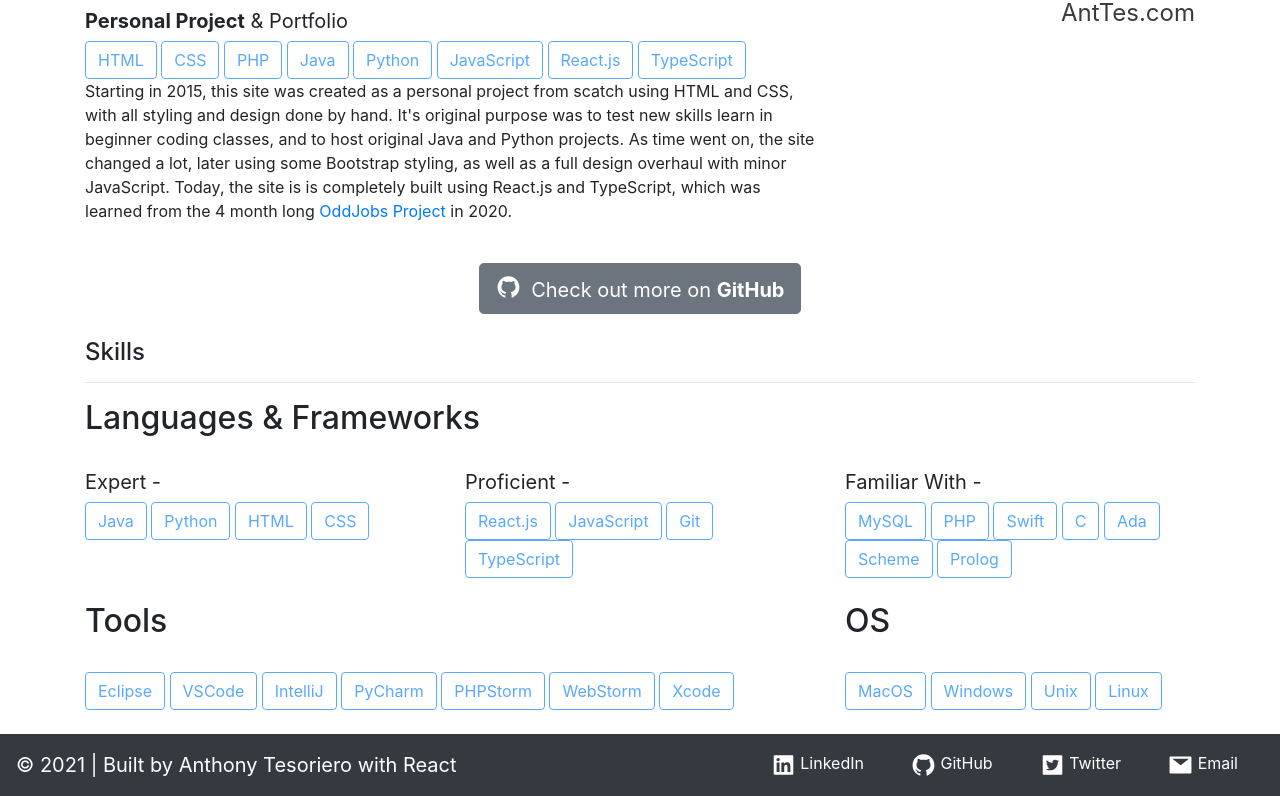
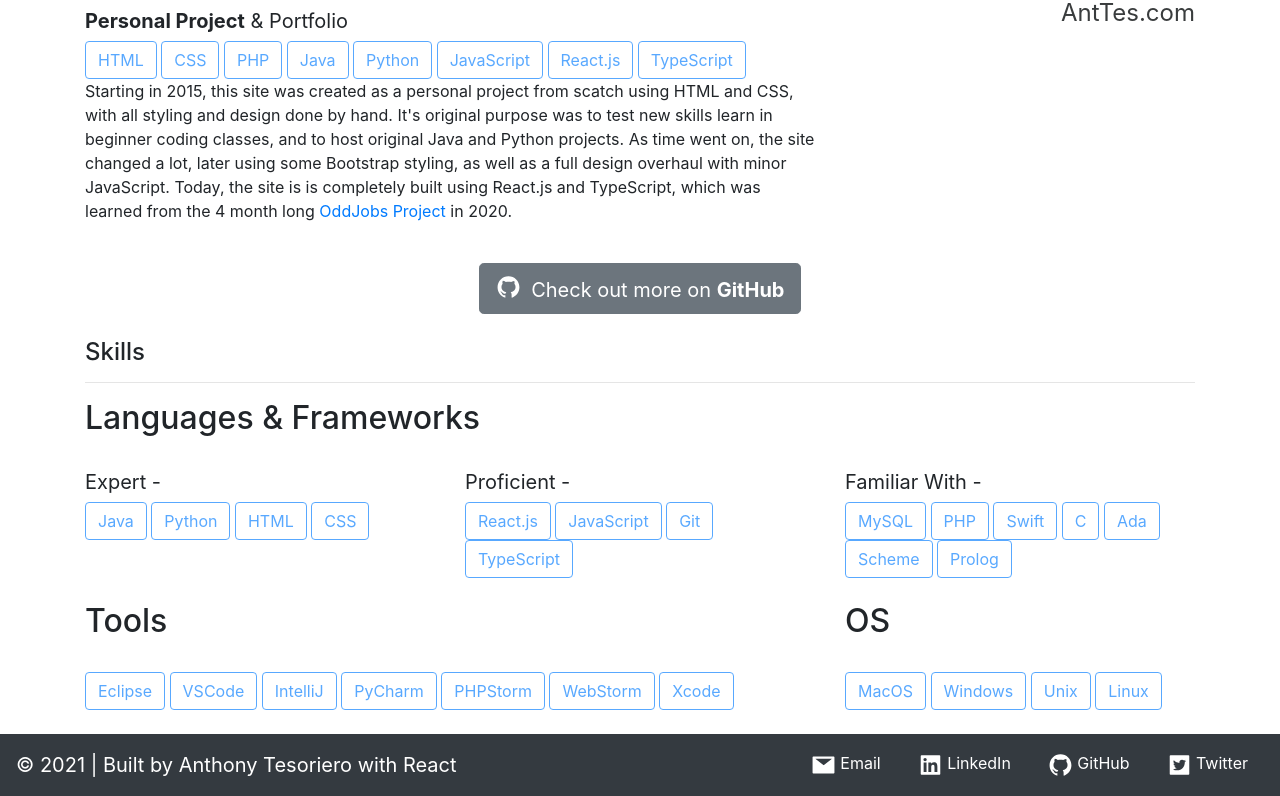
Before and after one commit to anttesoriero/AntTesReact, a React (Create React App) app in the folder AntTes/react-typescript/: page / in a window 1280 px wide. Shown: the part 3241-4037 px from the top of the page. Built offline with nearby package versions, Linux system fonts and the light colour scheme.

Commit message:
Edited foot. Needs efficient map

```diff
--- a/AntTes/react-typescript/package.json
+++ b/AntTes/react-typescript/package.json
@@ -1,7 +1,7 @@
 {
   "name": "react-typescript",
   "homepage": "http://anttes.com",
-  "version": "0.2.3",
+  "version": "0.2.4",
   "private": true,
   "dependencies": {
     "@testing-library/jest-dom": "^5.11.5",
--- a/AntTes/react-typescript/src/Components/Footer.tsx
+++ b/AntTes/react-typescript/src/Components/Footer.tsx
@@ -26,21 +26,21 @@
                 <Nav vertical>
                     <NavbarBrand className={'brand'}>Connect with me</NavbarBrand>
                     <Row>
-                        {/* <Col xs="auto"><NavLink style={linkStyle} to="mailTo:anttesoriero@gmail.com"><AiFillMail size="20px" className="iconStyle"/> Email</NavLink></Col>
-                        <Col xs="auto"><NavLink style={linkStyle} to="http://linkedin.com/in/anttesoriero" target="_blank"><AiFillLinkedin size="20px" className="iconStyle"/> LinkedIn</NavLink></Col>
-                        <Col xs="auto"><NavLink style={linkStyle} to="http://github.com/anttesoriero" target="_blank"><AiFillGithub size="20px" className="iconStyle"/> GitHub</NavLink></Col>
-                        <Col xs="auto"><NavLink style={linkStyle} to="http://twitter.com/anttesoriero" target="_blank"><AiFillTwitterSquare size="20px" className="iconStyle"/> Twitter</NavLink></Col> */}
+                        <Col xs="auto"><NavLink style={linkStyle} href="mailTo:anttesoriero@gmail.com"><AiFillMail size={iconSize} className="footIconStyle"/> Email</NavLink></Col>
+                        <Col xs="auto"><NavLink style={linkStyle} href="http://linkedin.com/in/anttesoriero" target="_blank"><AiFillLinkedin size={iconSize} className="footIconStyle"/> LinkedIn</NavLink></Col>
+                        <Col xs="auto"><NavLink style={linkStyle} href="http://github.com/anttesoriero" target="_blank"><AiFillGithub size={iconSize} className="footIconStyle"/> GitHub</NavLink></Col>
+                        <Col xs="auto"><NavLink style={linkStyle} href="http://twitter.com/anttesoriero" target="_blank"><AiFillTwitterSquare size={iconSize} className="footIconStyle"/> Twitter</NavLink></Col>
 
                         {/* <Col xs="auto"><NavLink style={linkStyle} href="./contact">Contact</NavLink></Col>
                         <Col xs="auto"><NavLink style={linkStyle} href="./legal">Legal</NavLink></Col> */}
 
-                        {
+                        {/* {
                             Object.values(footLinks).map((key, index) => (
                                 <div className="footElement">
                                     <Col xs="auto"><NavLink style={linkStyle} to={key[1]} target="_blank">{key[2]} {key[0]}</NavLink></Col>
                                 </div>
                             ))
-                        }
+                        } */}
 
                     </Row>
                 </Nav>
@@ -56,20 +56,20 @@
                         <Nav navbar className="mr-auto"></Nav>
 
                         <Nav>
-                            {/* <NavLink style={linkStyle} to="mailTo:anttesoriero@gmail.com"><AiFillMail size="20px" className="iconStyle"/> Email</NavLink>
-                            <NavLink style={linkStyle} to="http://linkedin.com/in/anttesoriero" target="_blank"><AiFillLinkedin size="20px" className="iconStyle"/> LinkedIn</NavLink>
-                            <NavLink style={linkStyle} to="http://github.com/anttesoriero" target="_blank"><AiFillGithub size="20px" className="iconStyle"/> GitHub</NavLink>
-                            <NavLink style={linkStyle} to="http://twitter.com/anttesoriero" target="_blank"><AiFillTwitterSquare size="20px" className="iconStyle"/> Twitter</NavLink> */}
+                            <NavLink style={linkStyle} href="mailTo:anttesoriero@gmail.com"><AiFillMail size={iconSize} className="footIconStyle"/> Email</NavLink>
+                            <NavLink style={linkStyle} href="http://linkedin.com/in/anttesoriero" target="_blank"><AiFillLinkedin size={iconSize} className="footIconStyle"/> LinkedIn</NavLink>
+                            <NavLink style={linkStyle} href="http://github.com/anttesoriero" target="_blank"><AiFillGithub size={iconSize} className="footIconStyle"/> GitHub</NavLink>
+                            <NavLink style={linkStyle} href="http://twitter.com/anttesoriero" target="_blank"><AiFillTwitterSquare size={iconSize} className="footIconStyle"/> Twitter</NavLink>
                             {/* <NavLink style={linkStyle} href="./contact">Contact</NavLink>
                             <NavLink style={linkStyle} href="./legal">Legal</NavLink> */}
 
-                        {
+                        {/* {
                             Object.values(footLinks).map((key, index) => (
                                 <div className="footElement">
                                     <NavLink style={linkStyle} to={key[1]} target="_blank">{key[2]} {key[0]}</NavLink>
                                 </div>
                             ))
-                        }
+                        } */}
                         </Nav>
                     </Collapse>
                 </Navbar>
```
